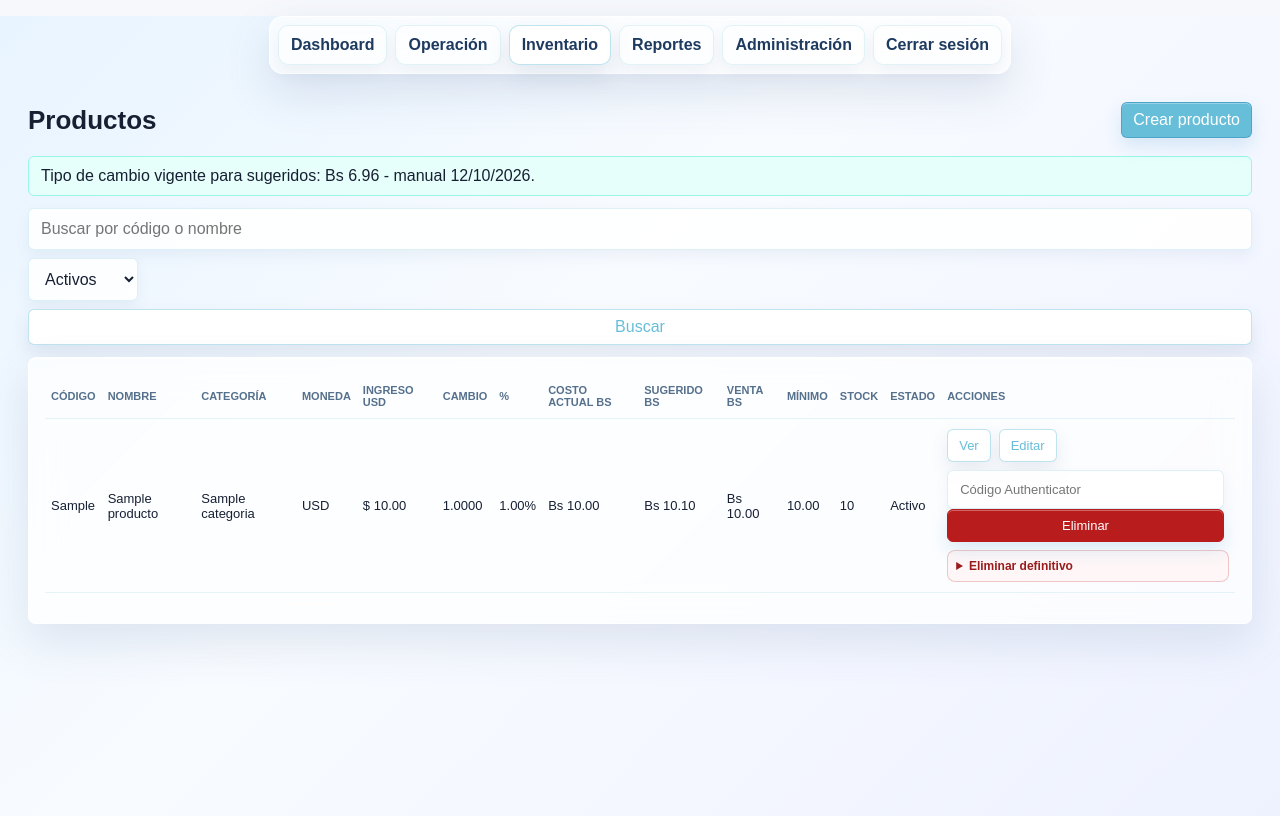
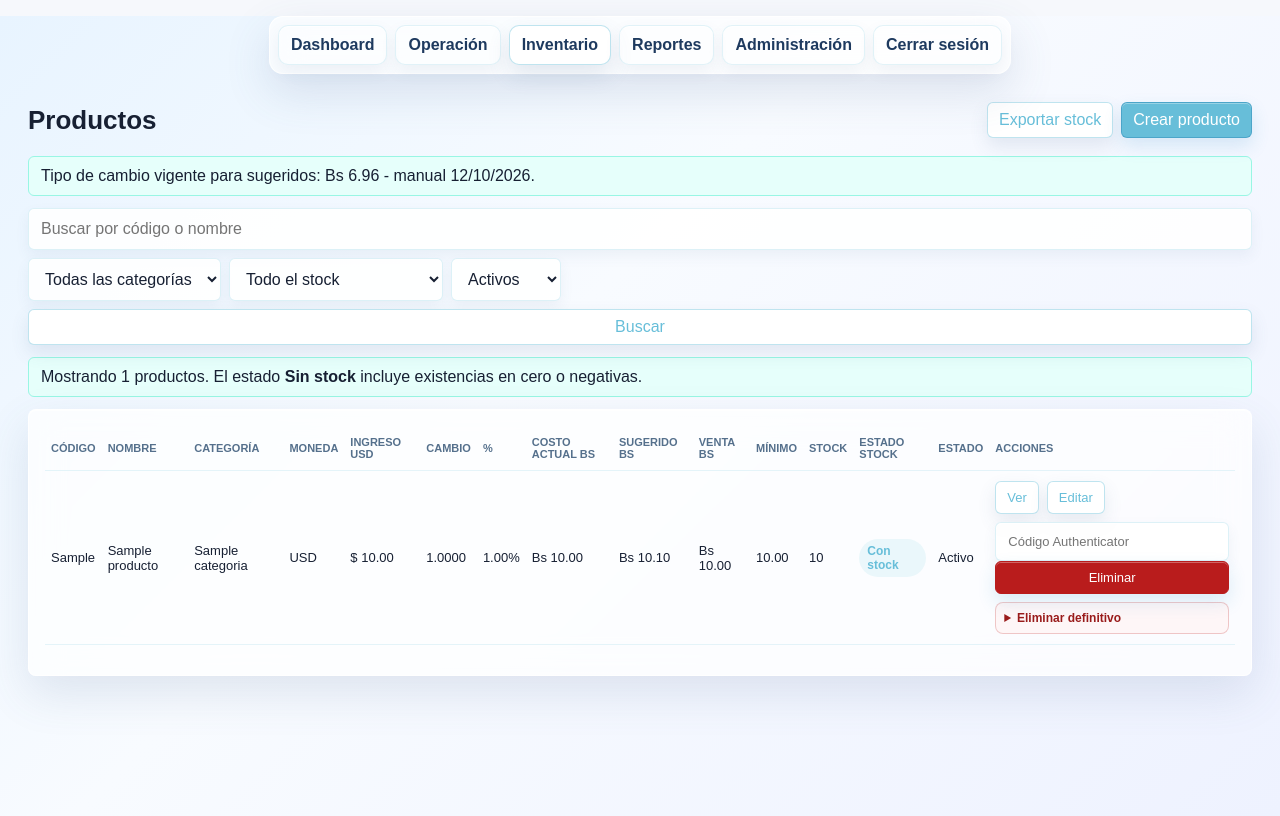
Before and after one commit to HectorFernandoDuranSilva/Sistema_San_Benjamin-Supra_Medic, a Laravel app: page /productos in a window 1280 px wide. Run offline with Laravel 12, Linux system fonts and the light colour scheme; the visitor is signed in with stand-in values (Sample User, id 1); data comes from the database, SQL or seed files in the repository; tables that the repository leaves empty hold one stand-in row (values such as "Sample post").

Commit message:
feat: filtrar y exportar stock por categoria

```diff
--- a/app/Http/Controllers/ProductController.php
+++ b/app/Http/Controllers/ProductController.php
@@ -12,6 +12,9 @@ use App\Services\ProductPricingService;
 use Illuminate\Support\Facades\DB;
 use Illuminate\Http\RedirectResponse;
 use Illuminate\Http\Request;
+use PhpOffice\PhpSpreadsheet\Spreadsheet;
+use PhpOffice\PhpSpreadsheet\Style\Fill;
+use PhpOffice\PhpSpreadsheet\Writer\Xlsx;
 
 class ProductController extends Controller
 {
@@ -26,15 +29,11 @@ class ProductController extends Controller
     {
         $q = $request->string('q');
         $estado = $request->string('estado', 'activos')->toString();
+        $stockEstado = $request->string('stock', 'todos')->toString();
         $tipoCambioActual = TipoCambio::where('estado', 'vigente')->latest('fecha')->latest('id')->first();
         $tipoCambioValor = $tipoCambioActual ? (float) $tipoCambioActual->valor : TipoCambio::ultimoValor();
-        $productos = Producto::with('categoria')
-            ->when($q->isNotEmpty(), fn ($query) => $query->where(function ($query) use ($q) {
-                $query->where('codigo', 'like', "%{$q}%")->orWhere('nombre', 'like', "%{$q}%");
-            }))
-            ->when($estado === 'activos', fn ($query) => $query->where('activo', true))
-            ->when($estado === 'inactivos', fn ($query) => $query->where('activo', false))
-            ->orderBy('nombre')
+        $query = $this->productQuery($request, $q, $estado, $stockEstado);
+        $productos = $query
             ->paginate(20)
             ->withQueryString();
 
@@ -43,7 +42,82 @@ class ProductController extends Controller
             $producto->setAttribute('precio_sugerido_reposicion', $this->pricing->suggestedReplacementPrice($producto, $tipoCambioValor));
         });
 
-        return view('productos.index', compact('productos', 'estado', 'tipoCambioActual', 'tipoCambioValor'));
+        $categorias = Categoria::where('activo', true)->orderBy('nombre')->get();
+
+        return view('productos.index', compact('productos', 'categorias', 'estado', 'stockEstado', 'tipoCambioActual', 'tipoCambioValor'));
+    }
+
+    public function exportStock(Request $request)
+    {
+        $q = $request->string('q');
+        $estado = $request->string('estado', 'activos')->toString();
+        $stockEstado = $request->string('stock', 'todos')->toString();
+        $productos = $this->productQuery($request, $q, $estado, $stockEstado)->get();
+        $productos->load('categoria');
+
+        $spreadsheet = new Spreadsheet();
+        $sheet = $spreadsheet->getActiveSheet();
+        $sheet->setTitle('Stock');
+        $sheet->setCellValue('A1', 'Listado de stock');
+        $sheet->setCellValue('A2', 'Filtros');
+        $sheet->setCellValue('B2', 'Categoría: '.($request->filled('categoria_id') ? ($productos->first()?->categoria?->nombre ?? 'Seleccionada') : 'Todas').
+            ' | Stock: '.match ($stockEstado) { 'con_stock' => 'Con stock', 'sin_stock' => 'Sin stock (0 o negativo)', default => 'Todos' });
+        $sheet->getStyle('A1:B1')->getFont()->setBold(true)->setSize(14);
+        $sheet->getStyle('A2:B2')->getFont()->setItalic(true);
+
+        $groups = $productos->groupBy(fn (Producto $producto) => $producto->categoria?->nombre ?: 'Sin categoría')->values();
+        if ($groups->isEmpty()) {
+            $groups = collect([collect()]);
+        }
+
+        foreach ($groups->chunk(2) as $rowGroup) {
+            $startRow = $sheet->getHighestRow() + 2;
+            foreach ($rowGroup->values() as $position => $items) {
+                $startColumn = $position === 0 ? 1 : 4;
+                $categoryName = $items->first()?->categoria?->nombre ?: 'Sin categoría';
+                $productColumn = \PhpOffice\PhpSpreadsheet\Cell\Coordinate::stringFromColumnIndex($startColumn);
+                $stockColumn = \PhpOffice\PhpSpreadsheet\Cell\Coordinate::stringFromColumnIndex($startColumn + 1);
+                $sheet->setCellValue($productColumn.$startRow, mb_strtoupper($categoryName));
+                $sheet->setCellValue($stockColumn.$startRow, 'EXISTENCIAS');
+                $sheet->getStyle($productColumn.$startRow.':'.$stockColumn.$startRow)->getFont()->setBold(true);
+                $sheet->getStyle($productColumn.$startRow.':'.$stockColumn.$startRow)->getFill()->setFillType(Fill::FILL_SOLID)->getStartColor()->setARGB('D9EAD3');
+
+                foreach ($items as $offset => $producto) {
+                    $row = $startRow + $offset + 1;
+                    $sheet->setCellValue($productColumn.$row, $producto->nombre);
+                    $sheet->setCellValue($stockColumn.$row, (float) $producto->stock_actual);
+                    $sheet->getStyle($stockColumn.$row)->getNumberFormat()->setFormatCode('0.00');
+                }
+
+                $sheet->getColumnDimension($productColumn)->setWidth(48);
+                $sheet->getColumnDimension($stockColumn)->setWidth(14);
+            }
+        }
+
+        $sheet->freezePane('A4');
+        $sheet->getDefaultRowDimension()->setRowHeight(18);
+
+        return response()->streamDownload(function () use ($spreadsheet): void {
+            (new Xlsx($spreadsheet))->save('php://output');
+        }, 'stock-productos.xlsx', [
+            'Content-Type' => 'application/vnd.openxmlformats-officedocument.spreadsheetml.sheet',
+        ]);
+    }
+
+    private function productQuery(Request $request, $q, string $estado, string $stockEstado)
+    {
+        $latestStock = '(select stock_nuevo from movimientos_inventario as stock_movimientos where stock_movimientos.producto_id = productos.id order by stock_movimientos.fecha_movimiento desc, stock_movimientos.id desc limit 1)';
+
+        return Producto::with('categoria')
+            ->when($q->isNotEmpty(), fn ($query) => $query->where(function ($query) use ($q) {
+                $query->where('codigo', 'like', "%{$q}%")->orWhere('nombre', 'like', "%{$q}%");
+            }))
+            ->when($request->filled('categoria_id'), fn ($query) => $query->where('categoria_id', $request->integer('categoria_id')))
+            ->when($estado === 'activos', fn ($query) => $query->where('activo', true))
+            ->when($estado === 'inactivos', fn ($query) => $query->where('activo', false))
+            ->when($stockEstado === 'con_stock', fn ($query) => $query->whereRaw("coalesce({$latestStock}, 0) > 0"))
+            ->when($stockEstado === 'sin_stock', fn ($query) => $query->whereRaw("coalesce({$latestStock}, 0) <= 0"))
+            ->orderBy('nombre');
     }
 
     public function create()
--- a/resources/views/productos/index.blade.php
+++ b/resources/views/productos/index.blade.php
@@ -1,10 +1,21 @@
 @extends('layouts.app')
 
 @section('content')
-<div class="top"><h1>Productos</h1><div class="actions"><a class="btn" href="{{ route('productos.create') }}">Crear producto</a></div></div>
+<div class="top"><h1>Productos</h1><div class="actions"><a class="btn secondary" href="{{ route('productos.exportar-stock', request()->query()) }}">Exportar stock</a><a class="btn" href="{{ route('productos.create') }}">Crear producto</a></div></div>
 <div class="notice">Tipo de cambio vigente para sugeridos: Bs {{ number_format($tipoCambioValor, 2) }}@if($tipoCambioActual) - {{ $tipoCambioActual->fuente }} {{ $tipoCambioActual->fecha->format('d/m/Y') }}@endif.</div>
 <form class="actions" method="get" style="margin-bottom:12px;">
     <input name="q" value="{{ request('q') }}" placeholder="Buscar por código o nombre">
+    <select name="categoria_id" style="width:auto;">
+        <option value="">Todas las categorías</option>
+        @foreach($categorias as $categoria)
+            <option value="{{ $categoria->id }}" @selected((string) request('categoria_id') === (string) $categoria->id)>{{ $categoria->nombre }}</option>
+        @endforeach
+    </select>
+    <select name="stock" style="width:auto;">
+        <option value="todos" @selected(($stockEstado ?? 'todos') === 'todos')>Todo el stock</option>
+        <option value="con_stock" @selected(($stockEstado ?? 'todos') === 'con_stock')>Con stock</option>
+        <option value="sin_stock" @selected(($stockEstado ?? 'todos') === 'sin_stock')>Sin stock (0 o negativo)</option>
+    </select>
     <select name="estado" style="width:auto;">
         <option value="activos" @selected(($estado ?? 'activos') === 'activos')>Activos</option>
         <option value="inactivos" @selected(($estado ?? 'activos') === 'inactivos')>Inactivos</option>
@@ -12,15 +23,16 @@
     </select>
     <button class="btn secondary">Buscar</button>
 </form>
+<div class="notice">Mostrando {{ $productos->total() }} productos. El estado <strong>Sin stock</strong> incluye existencias en cero o negativas.</div>
 <div class="card">
 <table>
-    <tr><th>Código</th><th>Nombre</th><th>Categoría</th><th>Moneda</th><th>Ingreso USD</th><th>Cambio</th><th>%</th><th>Costo actual Bs</th><th>Sugerido Bs</th><th>Venta Bs</th><th>Mínimo</th><th>Stock</th><th>Estado</th><th>Acciones</th></tr>
+    <tr><th>Código</th><th>Nombre</th><th>Categoría</th><th>Moneda</th><th>Ingreso USD</th><th>Cambio</th><th>%</th><th>Costo actual Bs</th><th>Sugerido Bs</th><th>Venta Bs</th><th>Mínimo</th><th>Stock</th><th>Estado stock</th><th>Estado</th><th>Acciones</th></tr>
     @foreach($productos as $producto)
         <tr>
             <td>{{ $producto->codigo }}</td><td>{{ $producto->nombre }}</td><td>{{ $producto->categoria?->nombre }}</td>
             <td>{{ ($producto->moneda_costo ?? 'usd') === 'bs' ? 'Bs' : 'USD' }}</td><td>{{ ($producto->moneda_costo ?? 'usd') === 'bs' ? '-' : '$ ' . number_format($producto->precio_ingreso_usd, 2) }}</td><td>{{ number_format($producto->tipo_cambio, 4) }}</td><td>{{ number_format($producto->porcentaje_utilidad, 2) }}%</td>
             <td>Bs {{ number_format((float) $producto->costo_reposicion_actual, 2) }}</td><td>{{ $producto->precio_sugerido_reposicion !== null ? 'Bs ' . number_format((float) $producto->precio_sugerido_reposicion, 2) : '-' }}</td><td>Bs {{ number_format($producto->precio_venta, 2) }}</td>
-            <td>{{ $producto->stock_minimo }}</td><td>{{ $producto->stock_actual }}</td><td>{{ $producto->activo ? 'Activo' : 'Inactivo' }}</td>
+            <td>{{ $producto->stock_minimo }}</td><td>{{ $producto->stock_actual }}</td><td><span class="pill">{{ $producto->stock_actual > 0 ? 'Con stock' : 'Sin stock' }}</span></td><td>{{ $producto->activo ? 'Activo' : 'Inactivo' }}</td>
             <td>
                 <div class="actions" style="gap:8px;">
                     <a class="btn secondary" href="{{ route('productos.show', $producto) }}">Ver</a>
--- a/routes/web.php
+++ b/routes/web.php
@@ -55,6 +55,7 @@ Route::middleware('auth')->group(function () {
 
     Route::get('/dashboard', DashboardController::class)->middleware('permission:dashboard')->name('dashboard');
 
+    Route::get('/productos/exportar-stock', [ProductController::class, 'exportStock'])->middleware('permission:productos')->name('productos.exportar-stock');
     Route::delete('/productos/{producto}/forzar', [ProductController::class, 'forceDestroy'])->middleware('permission:productos')->name('productos.force-destroy');
     Route::resource('productos', ProductController::class)->except(['show'])->middleware('permission:productos');
     Route::post('/productos/{producto}/aprobar-precio', [ProductController::class, 'approvePrice'])->middleware('permission:productos')->name('productos.precio.aprobar');
```
